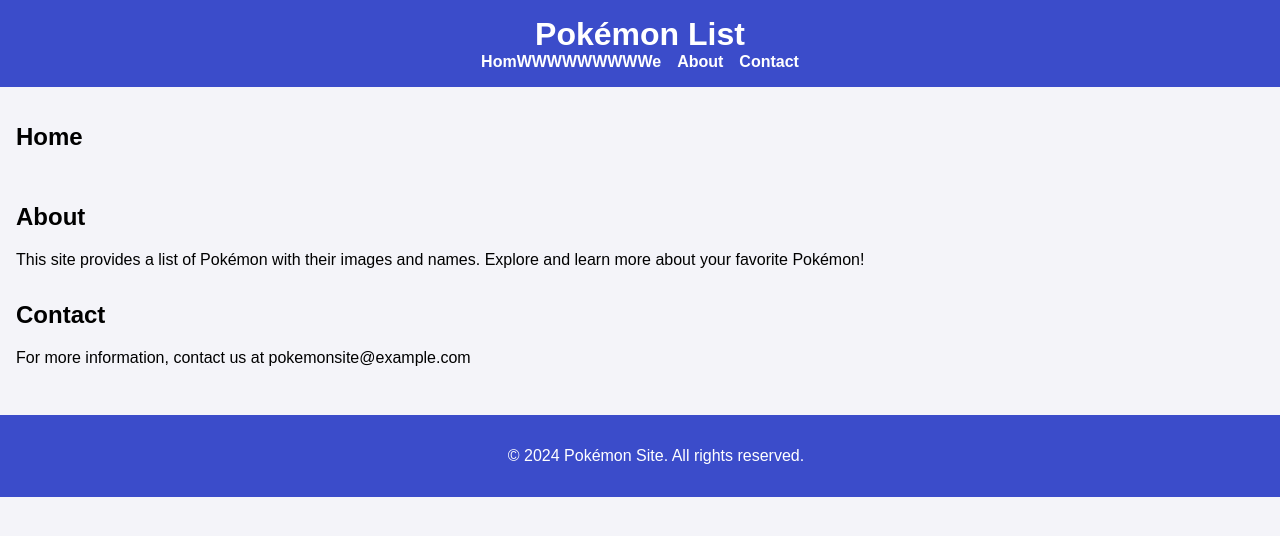
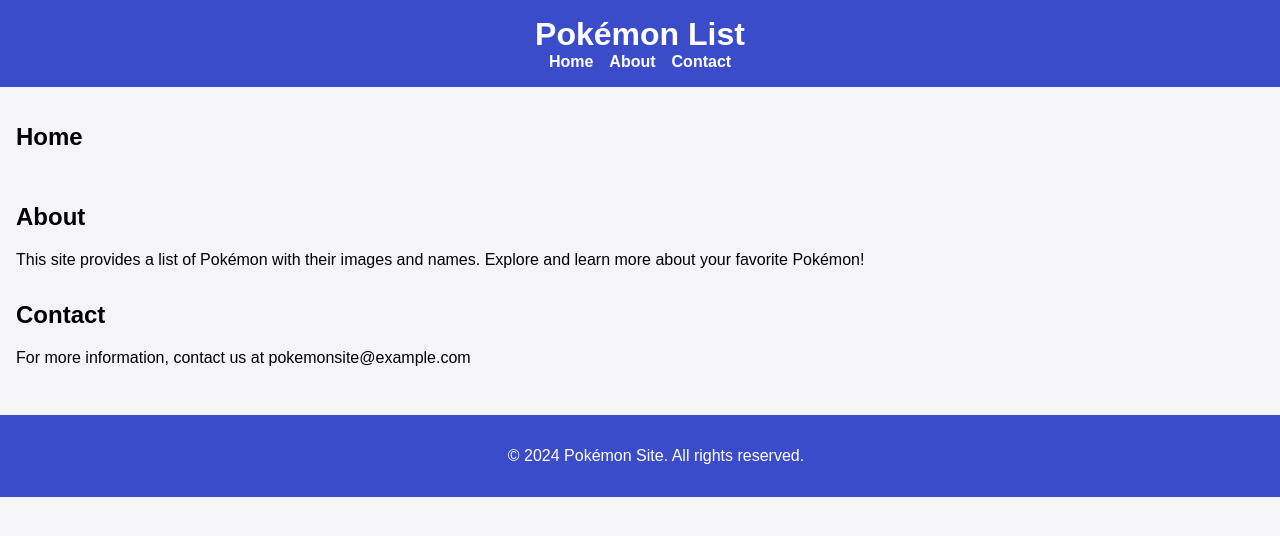
Before and after one commit to condao13/PokeList2, a plain HTML site: page index.html in a window 1280 px wide. Shown: the top 536 px of the page. Drawn offline with Linux system fonts and the light colour scheme; no server answers.

Commit message:
Update index.html

```diff
--- a/index.html
+++ b/index.html
@@ -12,7 +12,7 @@
         <h1>Pokémon List</h1>
         <nav>
             <ul>
-                <li><a href="#home">HomWWWWWWWWWe</a></li>
+                <li><a href="#home">Home</a></li>
                 <li><a href="#about">About</a></li>
                 <li><a href="#contact">Contact</a></li>
             </ul>
```
